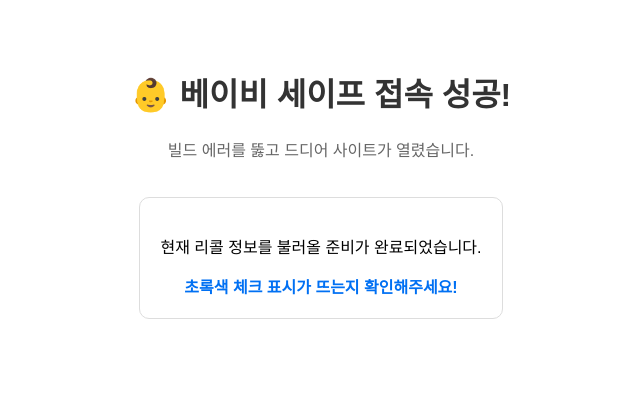
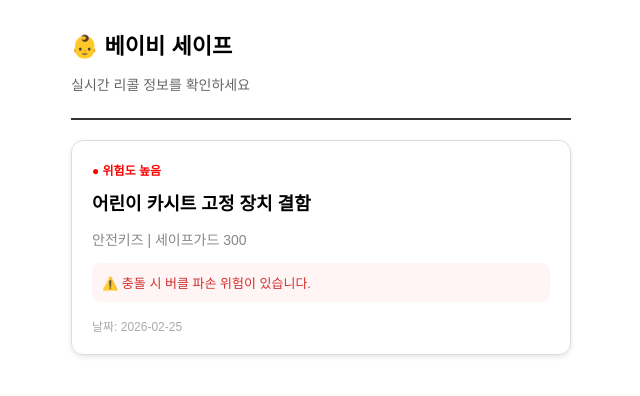
Before and after one commit to jisunyang0808/baby-safe, a Next.js app: page / in a window 1280 px wide. Shown: the top 396 px of the page, without its empty margins (319-959 px from the left). Built offline with nearby package versions, Linux system fonts and the light colour scheme.

Commit message:
Update page.tsx

```diff
--- a/app/page.tsx
+++ b/app/page.tsx
@@ -3,20 +3,37 @@
 import React from "react";
 
 export default function HomePage() {
+  const recalls = [
+    {
+      id: "1",
+      title: "어린이 카시트 고정 장치 결함",
+      brand: "안전키즈",
+      productName: "세이프가드 300",
+      date: "2026-02-25",
+      hazard: "충돌 시 버클 파손 위험이 있습니다.",
+    }
+  ];
+
   return (
-    <div style={{ padding: '40px', textAlign: 'center', fontFamily: 'sans-serif' }}>
-      <h1 style={{ color: '#333' }}>👶 베이비 세이프 접속 성공!</h1>
-      <p style={{ color: '#666' }}>빌드 에러를 뚫고 드디어 사이트가 열렸습니다.</p>
-      <div style={{
-        marginTop: '20px',
-        padding: '20px',
-        border: '1px solid #ddd',
-        borderRadius: '10px',
-        display: 'inline-block'
-      }}>
-        <p>현재 리콜 정보를 불러올 준비가 완료되었습니다.</p>
-        <strong style={{ color: '#0070f3' }}>초록색 체크 표시가 뜨는지 확인해주세요!</strong>
+    <div style={{ padding: '20px', maxWidth: '500px', margin: '0 auto', fontFamily: 'sans-serif' }}>
+      <div style={{ borderBottom: '2px solid #333', paddingBottom: '10px', marginBottom: '20px' }}>
+        <h1 style={{ fontSize: '22px', margin: 0 }}>👶 베이비 세이프</h1>
+        <p style={{ color: '#666', fontSize: '14px' }}>실시간 리콜 정보를 확인하세요</p>
       </div>
+
+      {recalls.map(item => (
+        <div key={item.id} style={{ border: '1px solid #ddd', borderRadius: '12px', padding: '20px', marginBottom: '15px', boxShadow: '0 2px 5px rgba(0,0,0,0.1)' }}>
+          <span style={{ color: 'red', fontWeight: 'bold', fontSize: '12px' }}>● 위험도 높음</span>
+          <h2 style={{ fontSize: '18px', margin: '10px 0' }}>{item.title}</h2>
+          <p style={{ fontSize: '14px', color: '#888' }}>{item.brand} | {item.productName}</p>
+          <div style={{ backgroundColor: '#fff5f5', padding: '10px', borderRadius: '8px', fontSize: '13px', color: '#d32f2f', marginTop: '10px' }}>
+            ⚠️ {item.hazard}
+          </div>
+          <div style={{ marginTop: '15px', fontSize: '12px', color: '#aaa' }}>
+            날짜: {item.date}
+          </div>
+        </div>
+      ))}
     </div>
   );
 }
```
